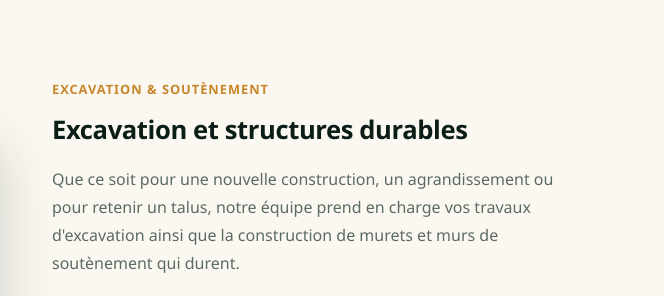
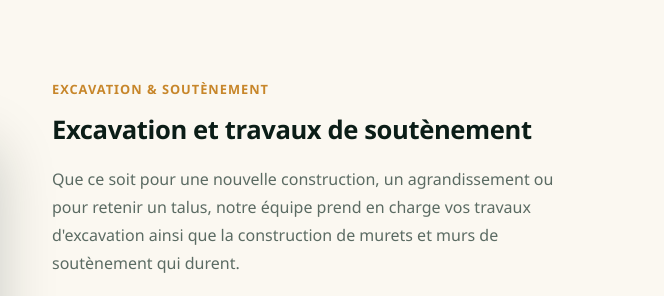
Before and after one commit to sibeag/Excavation-Amenagement, a website: page ads/excavation-soutenement.html in a window 1280 px wide. Shown: the part 353-649 px from the top of the page, 616-1280 px from the left. Drawn offline with Linux system fonts and the light colour scheme.

Commit message:
Retirer le terme "structures durables" de la page Excavation

```diff
--- a/ads/excavation-soutenement.html
+++ b/ads/excavation-soutenement.html
@@ -66,7 +66,7 @@
         </div>
         <div class="lp-service-detail-texte">
           <span class="lp-eyebrow">Excavation & soutènement</span>
-          <h2>Excavation et structures durables</h2>
+          <h2>Excavation et travaux de soutènement</h2>
           <p>Que ce soit pour une nouvelle construction, un agrandissement ou pour retenir un talus, notre équipe prend en charge vos travaux d'excavation ainsi que la construction de murets et murs de soutènement qui durent.</p>
           <ul class="lp-detail-liste">
             <li>Excavation résidentielle</li>
```
Also changed, not shown: excavation-soutenement.html (+1 -1 lines).
